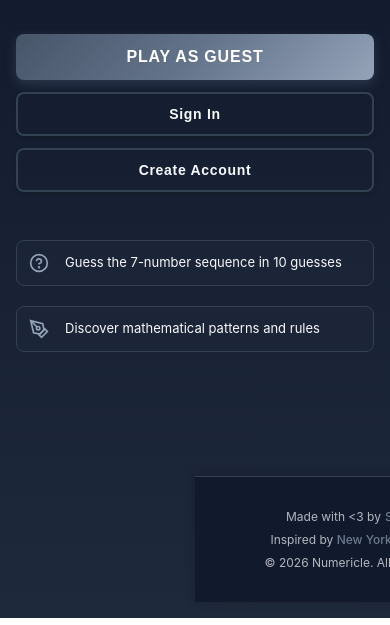
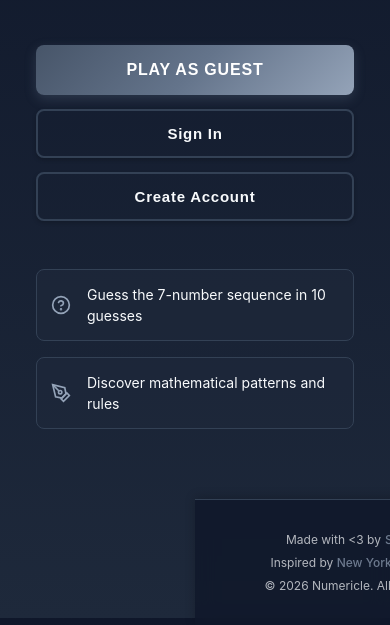
Before and after one commit to darthvader58/Numericle, a website built with Vite: page index.html in a window 390 px wide. Shown: the part 226-851 px from the top of the page. Built offline with nearby package versions, Linux system fonts and the light colour scheme; some packages are replaced by stand-ins of ours; no server answers.

Commit message:
something is weird

```diff
--- /dev/null
+++ b/src/components/landingActions.ts
@@ -0,0 +1,9 @@
+export function getLandingActionsHTML(): string {
+  return `
+    <div class="landing-actions">
+      <button id="play-guest" class="landing-primary-btn">Play as Guest</button>
+      <button id="show-signin" class="landing-secondary-btn">Sign In</button>
+      <button id="show-signup" class="landing-secondary-btn">Create Account</button>
+    </div>
+  `;
+}
--- /dev/null
+++ b/src/components/landingHeader.ts
@@ -0,0 +1,9 @@
+export function getLandingHeaderHTML(): string {
+  return `
+    <div class="landing-header">
+      <div class="landing-logo">ℕ</div>
+      <h1 class="landing-title">Numericle</h1>
+      <p class="landing-subtitle">Discover the hidden sequence rule</p>
+    </div>
+  `;
+}
--- /dev/null
+++ b/src/components/landingInfo.ts
@@ -0,0 +1,16 @@
+import { icons } from './icons';
+
+export function getLandingInfoHTML(): string {
+  return `
+    <div class="landing-info">
+      <div class="landing-info-item">
+        ${icons.question}
+        <p>Guess the 7-number sequence in 10 guesses</p>
+      </div>
+      <div class="landing-info-item">
+        ${icons.pen}
+        <p>Discover mathematical patterns and rules</p>
+      </div>
+    </div>
+  `;
+}
--- a/src/landing.ts
+++ b/src/landing.ts
@@ -1,41 +1,23 @@
 import { signInWithEmail, signInWithGoogle, signUpWithEmail } from './auth';
 import { getLandingFooterHTML } from './components/footer';
+import { getLandingHeaderHTML } from './components/landingHeader';
+import { getLandingActionsHTML } from './components/landingActions';
+import { getLandingInfoHTML } from './components/landingInfo';
 import { icons } from './components/icons';
 
 export function showLandingPage(onStart: () => void): void {
   const app = document.querySelector<HTMLDivElement>('#app')!;
 
-  // Remove app constraints for landing page
-  app.style.maxWidth = 'none';
-  app.style.padding = '0';
+  // Apply landing page specific styles to app container
+  app.className = 'landing-app-container';
 
   app.innerHTML = `
-    <div class="landing-page">
-      <div class="landing-content">
-        <div class="landing-header">
-          <span class="landing-logo">ℕ</span>
-          <h1 class="landing-title">Numericle</h1>
-          <p class="landing-subtitle">Discover the hidden sequence rule</p>
-        </div>
-
-        <div class="landing-actions">
-          <button id="play-guest" class="primary-btn">Play as Guest</button>
-          <button id="show-signin" class="secondary-btn">Sign In</button>
-          <button id="show-signup" class="secondary-btn">Create Account</button>
-        </div>
-
-        <div class="landing-info">
-          <div class="info-item">
-            ${icons.question}
-            <p>Guess the 7-number sequence in 10 guesses</p>
-          </div>
-          <div class="info-item">
-            ${icons.pen}
-            <p>Discover mathematical patterns and rules</p>
-          </div>
-        </div>
+    <div class="landing-wrapper">
+      <div class="landing-content-wrapper">
+        ${getLandingHeaderHTML()}
+        ${getLandingActionsHTML()}
+        ${getLandingInfoHTML()}
       </div>
-
       ${getLandingFooterHTML()}
     </div>
 
@@ -48,9 +30,8 @@ export function showLandingPage(onStart: () => void): void {
   `;
 
   document.getElementById('play-guest')!.addEventListener('click', () => {
-    // Reset app styles when leaving landing page
-    app.style.maxWidth = '';
-    app.style.padding = '';
+    // Reset app class when leaving landing page
+    app.className = '';
     onStart();
   });
 
@@ -102,9 +83,8 @@ function showSignInModal(onStart: () => void, app: HTMLDivElement): void {
     try {
       await signInWithEmail(email, password);
       modal.classList.remove('active');
-      // Reset app styles when leaving landing page
-      app.style.maxWidth = '';
-      app.style.padding = '';
+      // Reset app class when leaving landing page
+      app.className = '';
       onStart();
     } catch (error: any) {
       alert(error.message);
@@ -115,9 +95,8 @@ function showSignInModal(onStart: () => void, app: HTMLDivElement): void {
     try {
       await signInWithGoogle();
       modal.classList.remove('active');
-      // Reset app styles when leaving landing page
-      app.style.maxWidth = '';
-      app.style.padding = '';
+      // Reset app class when leaving landing page
+      app.className = '';
       onStart();
     } catch (error: any) {
       alert(error.message);
@@ -171,9 +150,8 @@ function showSignUpModal(onStart: () => void, app: HTMLDivElement): void {
     try {
       await signUpWithEmail(email, password, username);
       modal.classList.remove('active');
-      // Reset app styles when leaving landing page
-      app.style.maxWidth = '';
-      app.style.padding = '';
+      // Reset app class when leaving landing page
+      app.className = '';
       onStart();
     } catch (error: any) {
       alert(error.message);
@@ -184,9 +162,8 @@ function showSignUpModal(onStart: () => void, app: HTMLDivElement): void {
     try {
       await signInWithGoogle();
       modal.classList.remove('active');
-      // Reset app styles when leaving landing page
-      app.style.maxWidth = '';
-      app.style.padding = '';
+      // Reset app class when leaving landing page
+      app.className = '';
       onStart();
     } catch (error: any) {
       alert(error.message);
--- a/src/style.css
+++ b/src/style.css
@@ -553,39 +553,50 @@ button:disabled {
 }
 
 /* Landing Page Styles */
-.landing-page {
-  width: 100vw;
+.landing-app-container {
+  width: 100%;
+  max-width: 100%;
+  padding: 0;
+  margin: 0;
+  display: flex;
+  flex-direction: column;
+  min-height: 100vh;
+}
+
+.landing-wrapper {
+  width: 100%;
   min-height: 100vh;
   display: flex;
   flex-direction: column;
   align-items: center;
   justify-content: space-between;
-  padding: 40px 20px 20px;
-  box-sizing: border-box;
 }
 
-.landing-content {
+.landing-content-wrapper {
+  width: 100%;
   max-width: 500px;
-  width: 100%;
-  text-align: center;
-  flex: 1;
+  padding: 60px 20px 40px;
   display: flex;
   flex-direction: column;
+  align-items: center;
+  flex: 1;
   justify-content: center;
-  margin-bottom: 80px;
 }
 
 .landing-header {
+  text-align: center;
   margin-bottom: 48px;
+  width: 100%;
 }
 
 .landing-logo {
-  font-size: 72px;
+  font-size: 80px;
   font-weight: 700;
   font-family: 'Times New Roman', serif;
   font-style: italic;
   display: block;
-  margin-bottom: 16px;
+  margin-bottom: 20px;
+  color: var(--text);
 }
 
 .landing-title {
@@ -593,25 +604,28 @@ button:disabled {
   font-weight: 700;
   letter-spacing: 0.05em;
   margin-bottom: 12px;
+  color: var(--text);
 }
 
 .landing-subtitle {
   font-size: 18px;
-  color: var(--key-bg);
+  color: var(--accent);
+  font-weight: 400;
 }
 
 .landing-actions {
+  width: 100%;
   display: flex;
   flex-direction: column;
-  gap: 12px;
+  gap: 14px;
   margin-bottom: 48px;
-  width: 100%;
 }
 
-.primary-btn {
+.landing-primary-btn {
+  width: 100%;
   background: linear-gradient(135deg, #475569 0%, #64748B 50%, #94A3B8 100%);
   color: white;
-  padding: 16px 32px;
+  padding: 18px 32px;
   font-size: 18px;
   font-weight: bold;
   border: none;
@@ -621,102 +635,77 @@ button:disabled {
   text-transform: uppercase;
   letter-spacing: 0.05em;
   box-shadow: 0 4px 12px rgba(100, 116, 139, 0.3);
-  width: 100%;
 }
 
-.primary-btn:hover {
+.landing-primary-btn:hover {
   transform: translateY(-2px);
   box-shadow: 0 6px 20px rgba(148, 163, 184, 0.4);
   background: linear-gradient(135deg, #334155 0%, #475569 50%, #64748B 100%);
 }
 
-.secondary-btn {
+.landing-secondary-btn {
+  width: 100%;
   background: transparent;
   color: var(--text);
-  padding: 14px 32px;
+  padding: 16px 32px;
   font-size: 16px;
   font-weight: 600;
   border: 2px solid var(--border);
   border-radius: 8px;
   cursor: pointer;
   transition: all 0.2s;
-  width: 100%;
   text-transform: none;
 }
 
-.secondary-btn:hover {
+.landing-secondary-btn:hover {
   border-color: var(--accent);
   background: rgba(148, 163, 184, 0.1);
   transform: translateY(-1px);
 }
 
 .landing-info {
+  width: 100%;
   display: flex;
   flex-direction: column;
-  gap: 20px;
-  text-align: left;
-  width: 100%;
+  gap: 16px;
 }
 
-.info-item {
+.landing-info-item {
   display: flex;
   align-items: center;
   gap: 16px;
-  padding: 16px;
-  background: rgba(30, 41, 59, 0.5);
+  padding: 18px;
+  background: rgba(30, 41, 59, 0.6);
   border-radius: 8px;
   border: 1px solid var(--border);
+  transition: all 0.2s;
 }
 
-.info-icon {
+.landing-info-item:hover {
+  background: rgba(30, 41, 59, 0.8);
+  border-color: var(--accent);
+}
+
+.landing-info-item svg {
   flex-shrink: 0;
   color: var(--accent);
 }
 
-.info-item p {
+.landing-info-item p {
   margin: 0;
   color: var(--text);
-  font-size: 14px;
+  font-size: 15px;
   line-height: 1.5;
-}
-
-.auth-divider a {
-  color: var(--accent);
-  text-decoration: none;
-  font-size: 14px;
-}
-
-.auth-divider a:hover {
-  color: var(--text);
-}
-
-.landing-footer {
-  width: 100vw;
-  position: relative;
-  left: 50%;
-  right: 50%;
-  margin-left: -50vw;
-  margin-right: -50vw;
-  padding: 24px 20px;
-  text-align: center;
-  border-top: 1px solid var(--border);
-  background: rgba(15, 23, 42, 0.9);
-  backdrop-filter: blur(10px);
-  box-shadow: 0 -2px 10px rgba(0, 0, 0, 0.2);
-  margin-top: auto;
+  text-align: left;
 }
 
 @media (max-width: 480px) {
-  .landing-page {
-    padding: 20px 16px 16px;
-  }
-
-  .landing-content {
-    margin-bottom: 60px;
+  .landing-content-wrapper {
+    padding: 40px 20px 30px;
   }
 
   .landing-logo {
-    font-size: 56px;
+    font-size: 64px;
   }
 
   .landing-title {
@@ -727,22 +716,22 @@ button:disabled {
     font-size: 16px;
   }
 
-  .primary-btn {
+  .landing-primary-btn {
     font-size: 16px;
+    padding: 16px 24px;
+  }
+
+  .landing-secondary-btn {
+    font-size: 15px;
     padding: 14px 24px;
   }
 
-  .secondary-btn {
-    font-size: 14px;
-    padding: 12px 24px;
+  .landing-info-item {
+    padding: 14px;
   }
 
-  .info-item {
-    padding: 12px;
-  }
-
-  .info-item p {
-    font-size: 13px;
+  .landing-info-item p {
+    font-size: 14px;
   }
 }
 
```
